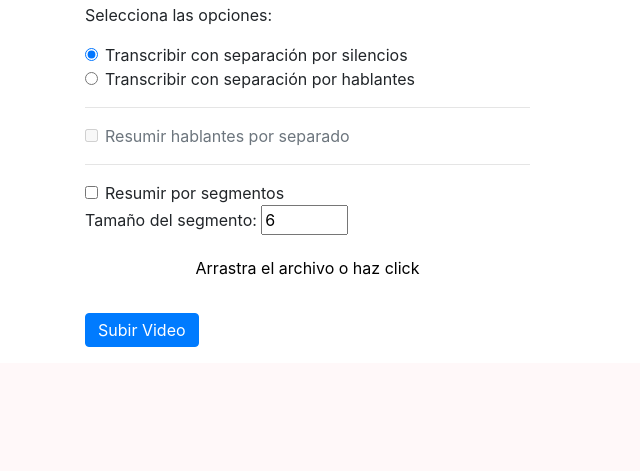
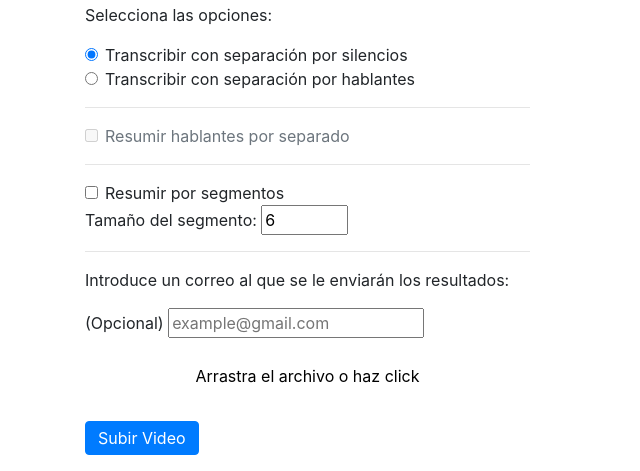
Before and after one commit to NILGroup/TFG2021RecuerdosVideo, a Flask app: page / in a window 1280 px wide. Shown: the part 459-930 px from the top of the page, without its empty margins (0-640 px from the left). Before the commit the page ends 806 px from the top, so only its background shows below. Run offline with Flask 2, Linux system fonts and the light colour scheme; parts of the project's set-up code (start-up, migrations or seed data) failed here and were passed over; some libraries are stand-ins or nearby versions.

Commit message:
funcionalidad de correo

```diff
--- a/app.py
+++ b/app.py
@@ -52,6 +52,7 @@ def subir_fichero():
         divideBySpeaker = request.form.get('divideBySpeaker')
         divideBySegments = request.form.get('divideBySegments')
         sizeSegments = int(request.form.get('sizeSegments'))
+        email = request.form.get('email')
 
         if divideBySegments == 'on':
             divideBySegments=True
@@ -102,7 +103,7 @@ def subir_fichero():
                 print('\33[32m' + hourIni.strftime(formato) + ' START MAIN' + '\033[0m')
                 audio_path=""
                 audio_path = video2audio(input_file, converted_path)
-                result = controller.process_audio(audio_path, modeTrancript, divideBySpeaker, divideBySegments, sizeSegments)
+                result = controller.process_audio(audio_path, modeTrancript, divideBySpeaker, divideBySegments, sizeSegments, email)
 
                 print('\33[32m' + datetime.now().strftime(formato) + ' FINISH MAIN' + '\033[0m')
                 print('\33[32m' + "Duracion --> " + str(datetime.now() - hourIni) + '\033[0m')
@@ -114,8 +115,6 @@ def subir_fichero():
                     os.remove(input_file)
             print('\33[32m' + datetime.now().strftime(formato) + ' TODO CORRECTO' + '\033[0m')
 
-            #resp = make_response("")
-            #resp.set_cookie('coockRes', 'username_1')
             return make_response(jsonify(result), 200)
     except Exception as e:
         logging.exception(e)
--- a/controller.py
+++ b/controller.py
@@ -7,6 +7,7 @@ import normalizar_audio
 import services.cloud_storage as cloud_storage
 import services.speech_to_text as speech_to_text
 import services.speech_to_text_dropSilences as s2t_dropSilence
+import services.email as em
 from messages import messages
 from post_procesar_transcripcion import deserialize_transcript
 
@@ -14,7 +15,7 @@ from post_procesar_transcripcion import deserialize_transcript
 formato = "%H:%M:%S"
 
 
-def process_audio(file, transcriptMode, divide_by_speaker_option, divide_by_segments_option, size_segments):
+def process_audio(file, transcriptMode, divide_by_speaker_option, divide_by_segments_option, size_segments, email):
 
     source_file = file
     result = {}
@@ -42,6 +43,11 @@ def process_audio(file, transcriptMode, divide_by_speaker_option, divide_by_segm
             summary = model.summarize(transcript.replace("\n", ""), diarize, divide_by_speaker_option, divide_by_segments_option, size_segments)
             result = {"summary": summary, "transcript": transcript}
 
+            # Enviar correo con resultados
+            if email:
+                em.send_email(email, transcript.replace(". ", ".\n"), summary)
+
+
         except Exception as e:
             print(messages.ERR_UNEXPECTED.value)
             print(e)
--- a/web/static/js/dropzoneCustom.js
+++ b/web/static/js/dropzoneCustom.js
@@ -53,6 +53,7 @@ Dropzone.options.dropper = {
             formData.append("divideBySpeaker", jQuery("input[name='divideBySpeaker']:not(:disabled)").val());
             formData.append("divideBySegments", jQuery("input[name='divideBySegments']:checked").val());
             formData.append("sizeSegments", jQuery("input[name='sizeSegments']").val());
+            formData.append("email", jQuery("input[name='email']").val());
 
         });
 
--- a/web/templates/index.html
+++ b/web/templates/index.html
@@ -63,9 +63,6 @@
             </ul>
             </div>
 
-
-
-
             <form method="POST" action='/subirFichero' enctype="multipart/form-data">
                 <div class="py-1">
                     <p>Selecciona las opciones:</p>
@@ -97,14 +94,18 @@
                         </label>
                     </div>
                     <div>
-                          <label class="form-check-label" for="tamano">
+                         <label class="form-check-label" for="tamano">
                              Tamaño del segmento:
                         </label>
-                        <INPUT TYPE="NUMBER" MIN="3" MAX="30" STEP="1" VALUE="6" SIZE="6" id="tamano" name="sizeSegments">
-
+                        <input type="number" min="3" max="30" step="1" value="6" size="6" id="tamano" name="sizeSegments">
                     </div>
-                </div>
-
+                    <hr/>
+                    <div>
+                        <p>Introduce un correo al que se le enviarán los resultados:</p>
+                        <label>(Opcional)</label>
+                        <input type="email" name="email" placeholder="example@gmail.com">
+                    </div>
+            </div>
                 <div class="dropzone dz-clickable my-3 pb-3" id="dropper"></div>
                 <button type="submit" class="btn btn-primary py-1" id="submit-all"> Subir Video </button>
             </form>
```
